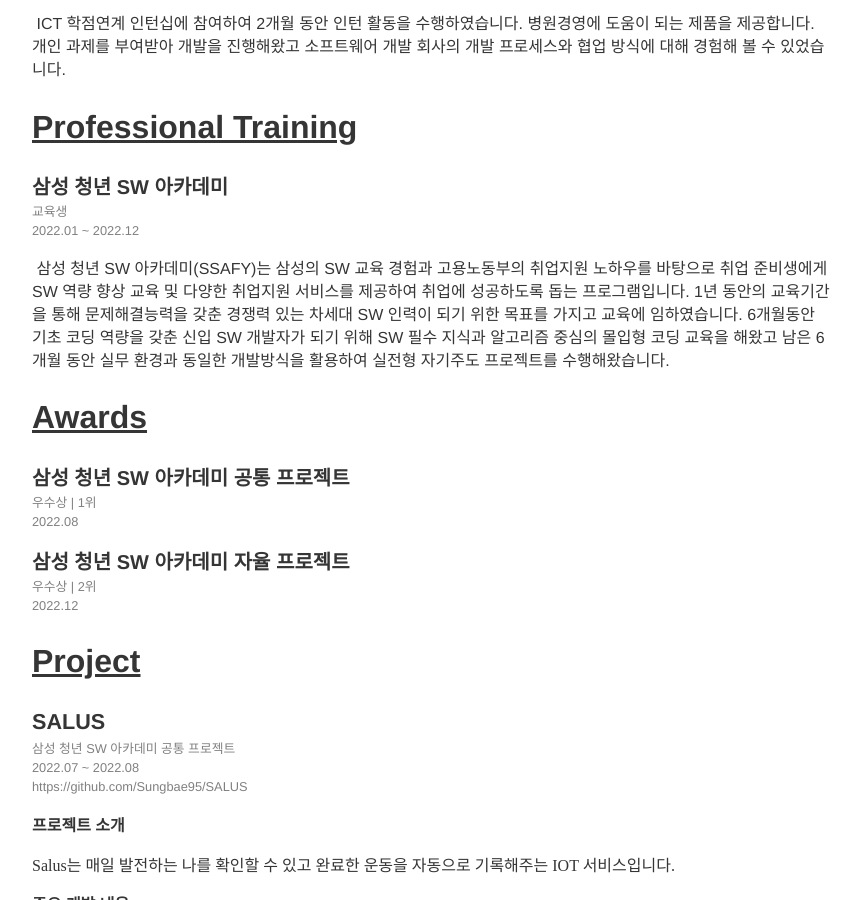
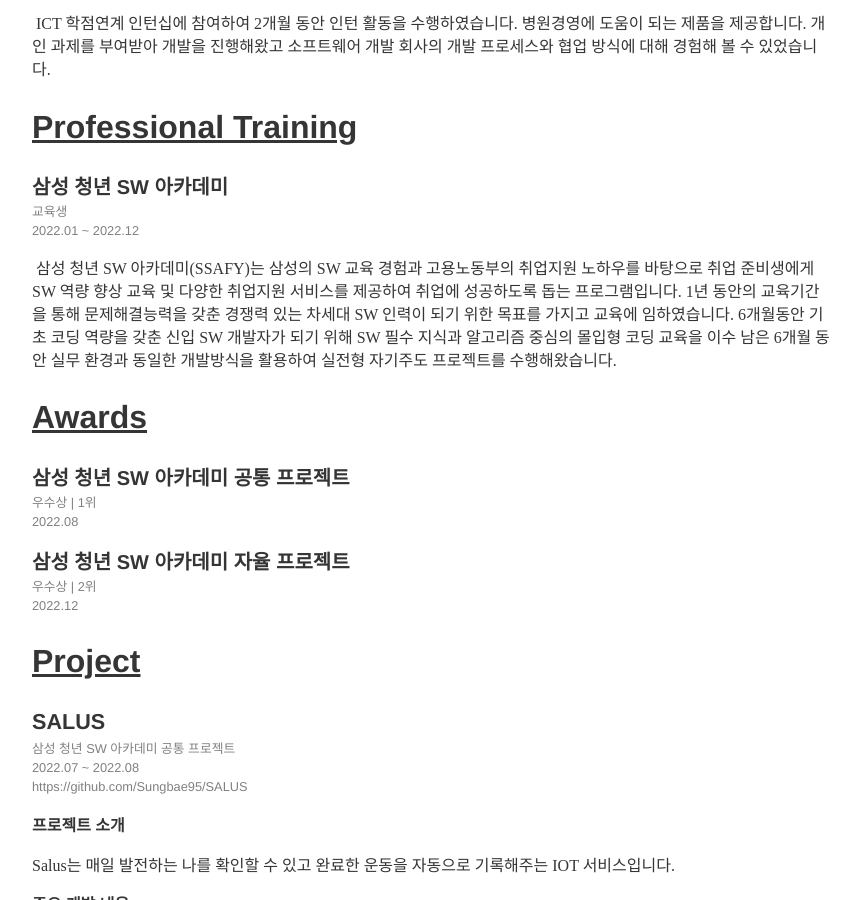
Before and after one commit to Sungbae95/Sungbae95.github.io, a Jekyll site: the page built from index.md, in a window 1280 px wide and 900 px high, scrolled down 759 px. Shown: the whole window, without its empty margins (208-1069 px from the left). Built offline with Jekyll 4.4.1, drawn with Linux system fonts in a browser that asks for light colours; some web fonts are replaced.

Commit message:
Update index.md

```diff
--- a/index.md
+++ b/index.md
@@ -8,7 +8,7 @@
 
 # <U>About Me</U>
 <p style="line-height:23px; font-family: nanumsquare;">
-&nbsp;사회에 공헌할 수 있는 개발을 하고 싶은 백엔드 개발자 박성배입니다.<br/>
+사회에 공헌할 수 있는 개발을 하고 싶은 백엔드 개발자 박성배입니다.<br/>
 동료들과 적극적인 소통과 도전정신 두 가지를 개발자의 핵심 가치로 생각합니다.<br/>
 다양한 기술을 접하는 것을 좋아하며 활용하기 위해 새로운 기술에 도전하는 것을 좋아합니다.<br/>
 </p>
@@ -22,7 +22,7 @@
 # <U>Career</U>
 <span style="font-size:125%"> <b>(주) 메디아이젠트</b> </span> <br/>
 <span style="font-size:80%; color:gray"> 인턴 | SW 개발 부서 <br/> 2020.07 ~ 2020.09 </span>
-<p style="line-height:23px">
+<p style="line-height:23px; font-family: nanumsquare;">
   &nbsp;ICT 학점연계 인턴십에 참여하여 2개월 동안 인턴 활동을 수행하였습니다.
   병원경영에 도움이 되는 제품을 제공합니다.
   개인 과제를 부여받아 개발을 진행해왔고 소프트웨어 개발 회사의 개발 프로세스와 협업 방식에 대해 경험해 볼 수 있었습니다.
@@ -32,11 +32,11 @@
 # <U>Professional Training</U>
 <span style="font-size:125%"> <b>삼성 청년 SW 아카데미</b> </span> <br/>
 <span style="font-size:80%; color:gray"> 교육생 <br/> 2022.01 ~ 2022.12  </span>
-<p style="line-height:23px">
+<p style="line-height:23px; font-family: nanumsquare;">
   &nbsp;삼성 청년 SW 아카데미(SSAFY)는 삼성의 SW 교육 경험과 고용노동부의 취업지원 노하우를 바탕으로
   취업 준비생에게 SW 역량 향상 교육 및 다양한 취업지원 서비스를 제공하여 취업에 성공하도록 돕는 프로그램입니다.
   1년 동안의 교육기간을 통해 문제해결능력을 갖춘 경쟁력 있는 차세대 SW 인력이 되기 위한 목표를 가지고 교육에 임하였습니다.
-  6개월동안 기초 코딩 역량을 갖춘 신입 SW 개발자가 되기 위해 SW 필수 지식과 알고리즘 중심의 몰입형 코딩 교육을 해왔고
+  6개월동안 기초 코딩 역량을 갖춘 신입 SW 개발자가 되기 위해 SW 필수 지식과 알고리즘 중심의 몰입형 코딩 교육을 이수
   남은 6개월 동안 실무 환경과 동일한 개발방식을 활용하여 실전형 자기주도 프로젝트를 수행해왔습니다.
 </p>
 
```
